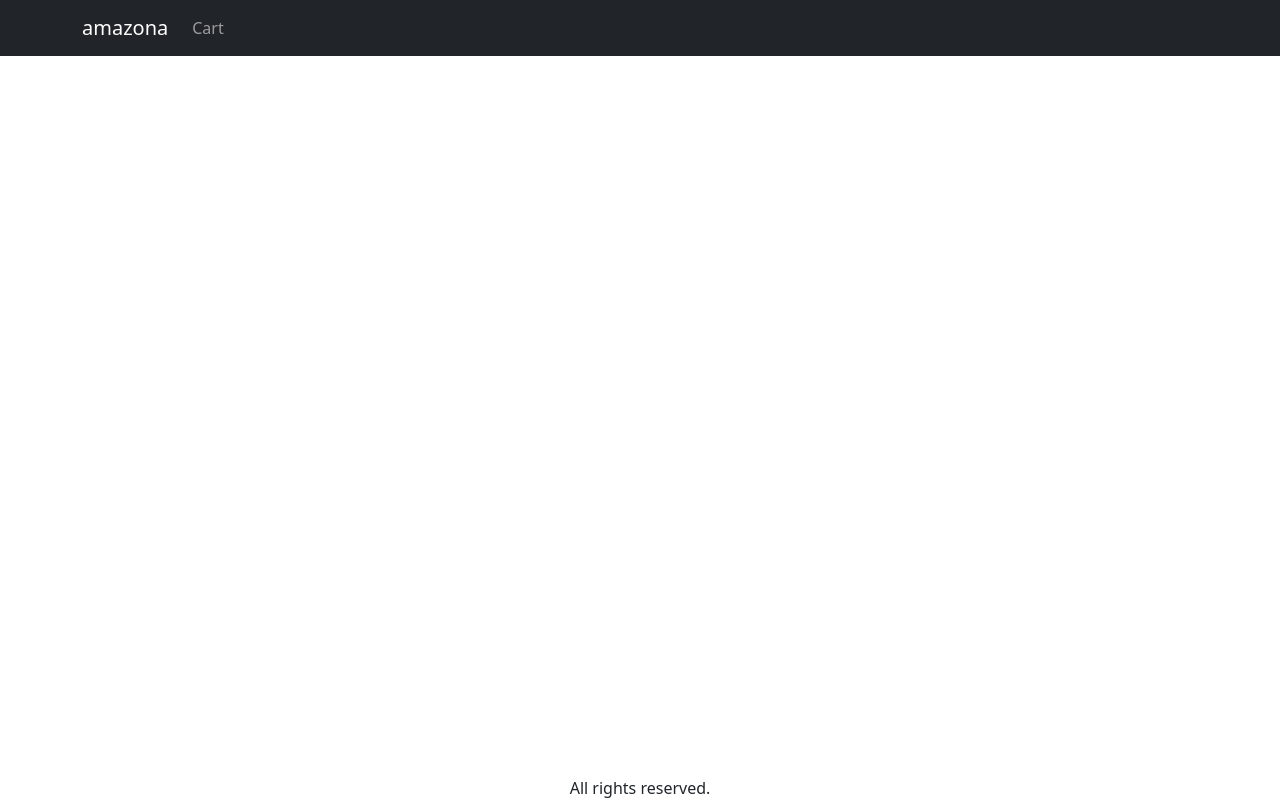
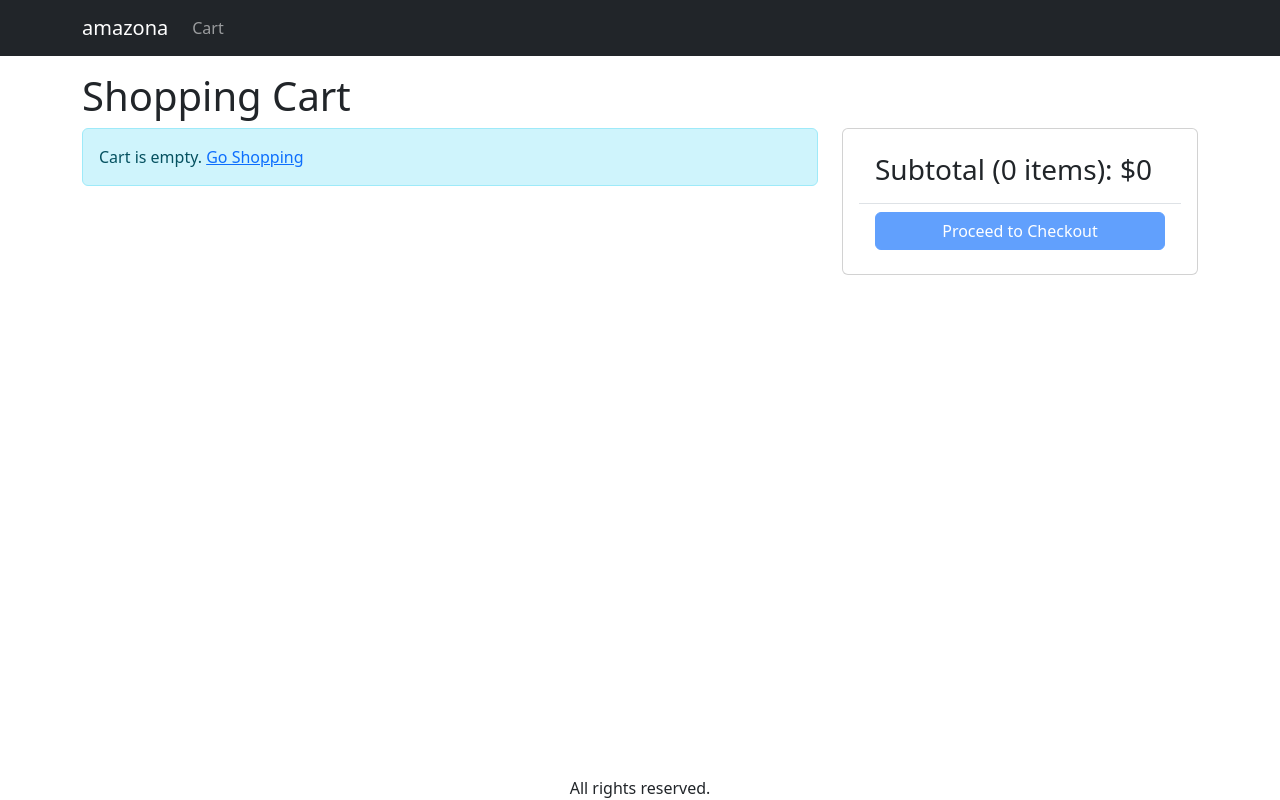
Before and after one commit to Vakipandi/AMAZONACOPY, a React app in the folder frontend/: page /cart in a window 1280 px wide. Built offline with nearby package versions, Linux system fonts and the light colour scheme; the HTML template or start-up script is replaced by a standard one.

Commit message:
create_cart_screen

```diff
--- a/frontend/src/App.jsx
+++ b/frontend/src/App.jsx
@@ -8,6 +8,7 @@
 import Badge from 'react-bootstrap/esm/Badge';
 import { useContext } from 'react';
 import { Store } from './Store';
+import CartScreen from './screens/CartScreen';
 
 function App() {
   const { state } = useContext(Store);
@@ -39,6 +40,7 @@
             <Container className="mt-3">
               <Routes>
                 <Route path="/" element={<HomeScreen />} />
+                <Route path="/cart" element={<CartScreen />} />
                 <Route path="/product/:slug" element={<ProductScreen />} />
               </Routes>
             </Container>
--- a/frontend/src/index.css
+++ b/frontend/src/index.css
@@ -45,3 +45,7 @@
 .img-large{
 max-width: 100%;
 }
+
+.img-thumbnail {
+  height: 80px;
+}
--- /dev/null
+++ b/frontend/src/screens/CartScreen.jsx
@@ -0,0 +1,98 @@
+import { useContext } from 'react';
+import { Store } from '../Store';
+import { Helmet } from 'react-helmet-async';
+import Row from 'react-bootstrap/Row';
+import Col from 'react-bootstrap/Col';
+import { Link } from 'react-router-dom';
+import ListGroup from 'react-bootstrap/ListGroup';
+import MessageBox from '../components/MessageBox';
+import Button from 'react-bootstrap/Button';
+import Card from 'react-bootstrap/Card';
+
+function CartScreen() {
+  const { state, dispatch: ctxDispatch } = useContext(Store);
+  const {
+    cart: { cartItems },
+  } = state;
+
+  return (
+    <div>
+      <Helmet>
+        <title>Shopping Cart</title>
+      </Helmet>
+      <h1>Shopping Cart</h1>
+      <Row>
+        <Col md={8}>
+          {cartItems.length === 0 ? (
+            <MessageBox>
+              Cart is empty. <Link to="/">Go Shopping</Link>
+            </MessageBox>
+          ) : (
+            <ListGroup>
+              {cartItems.map((item) => (
+                <ListGroup.Item key={item._id}>
+                  <Row className="align-items-center">
+                    <Col md={4}>
+                      <img
+                        src={item.image}
+                        alt={item.name}
+                        className="img-fluid rounded img-thumbnail"
+                      ></img>{' '}
+                      <Link to={`/product/${item.slug}`}>{item.name}</Link>
+                    </Col>
+                    <Col md={3}>
+                      <Button variant="light" disabled={item.quantity === 1}>
+                        <i className="fas fa-minus-circle"></i>
+                      </Button>{' '}
+                      <span>{item.quantity}</span>{' '}
+                      <Button
+                        variant="light"
+                        disabled={item.quantity === item.countInStock}
+                      >
+                        <i className="fas fa-plus-circle"></i>
+                      </Button>
+                    </Col>
+                    <Col md={3}>${item.price}</Col>
+                    <Col md={2}>
+                      <Button variant="light">
+                        <i className="fas fa-trash"></i>
+                      </Button>
+                    </Col>
+                  </Row>
+                </ListGroup.Item>
+              ))}
+            </ListGroup>
+          )}
+        </Col>
+        <Col md={4}>
+          <Card>
+            <Card.Body>
+              <ListGroup variant="flush">
+                <ListGroup.Item>
+                  <h3>
+                    Subtotal ({cartItems.reduce((a, c) => a + c.quantity, 0)}{' '}
+                    items): $
+                    {cartItems.reduce((a, c) => a + c.price * c.quantity, 0)}
+                  </h3>
+                </ListGroup.Item>
+                <ListGroup.Item>
+                  <div className="d-grid">
+                    <Button
+                      type="button"
+                      variant="primary"
+                      disabled={cartItems.length === 0}
+                    >
+                      Proceed to Checkout
+                    </Button>
+                  </div>
+                </ListGroup.Item>
+              </ListGroup>
+            </Card.Body>
+          </Card>
+        </Col>
+      </Row>
+    </div>
+  );
+}
+
+export default CartScreen;
--- a/frontend/src/screens/ProductScreen.jsx
+++ b/frontend/src/screens/ProductScreen.jsx
@@ -8,7 +8,7 @@
 import Badge from 'react-bootstrap/Badge';
 import Button from 'react-bootstrap/Button';
 import { useContext, useEffect, useReducer } from 'react';
-import { useParams } from 'react-router-dom';
+import {  useNavigate, useParams } from 'react-router-dom';
 import MessageBox from '../components/MessageBox';
 import LoadingBox from '../components/LoadingBox';
 import { getError } from '../utils';
@@ -28,6 +28,7 @@
 };
 
 function ProductScreen() {
+  const navigate = useNavigate();
   const params = useParams();
   const { slug } = params;
 
@@ -68,6 +69,7 @@
       type: 'CART_ADD_ITEM',
       payload: { ...product, quantity},
     });
+    navigate('/cart');
   };
   return loading ? (
     <LoadingBox />
```
Also changed, not shown: 1 other file (tests, documents, lock files or other folders).
